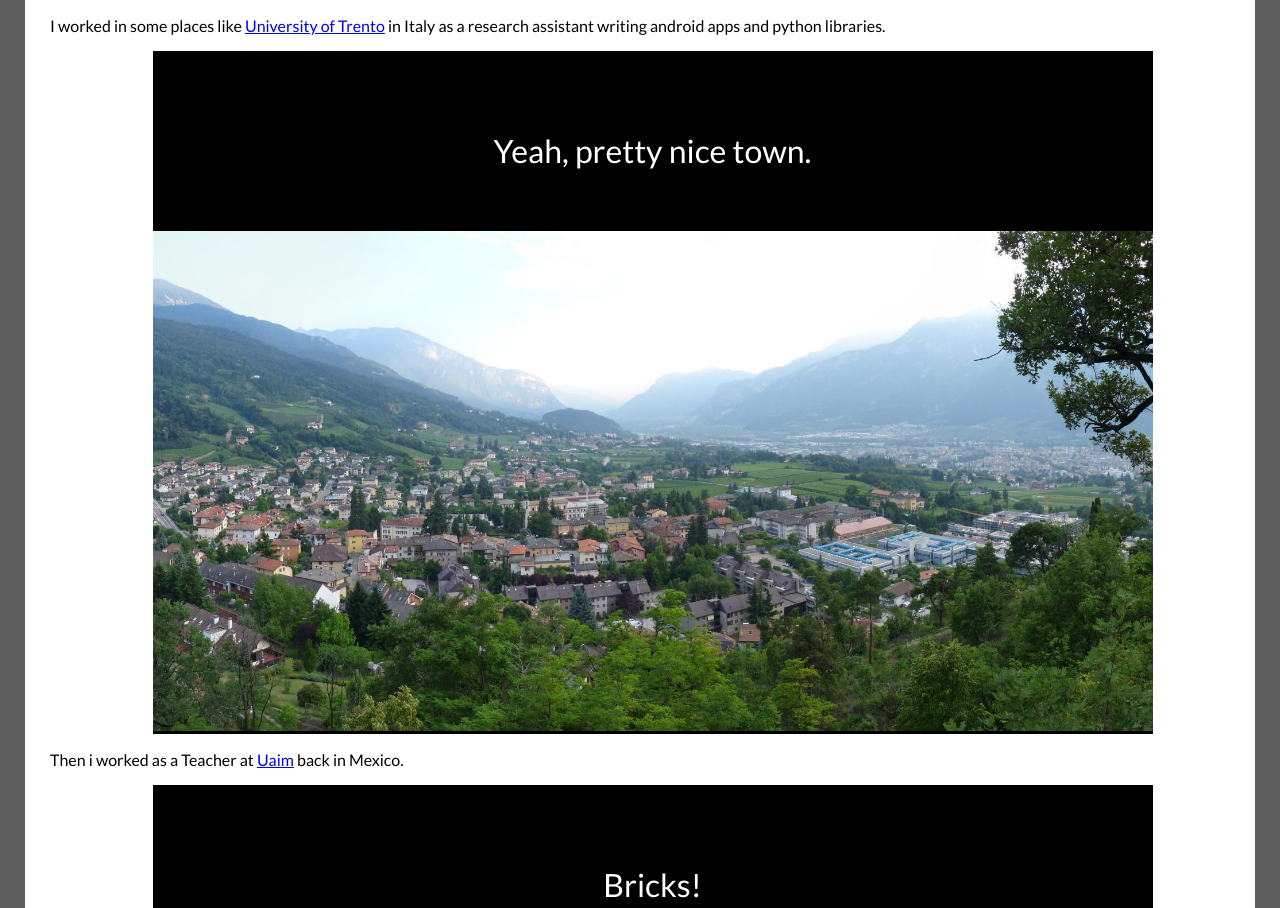
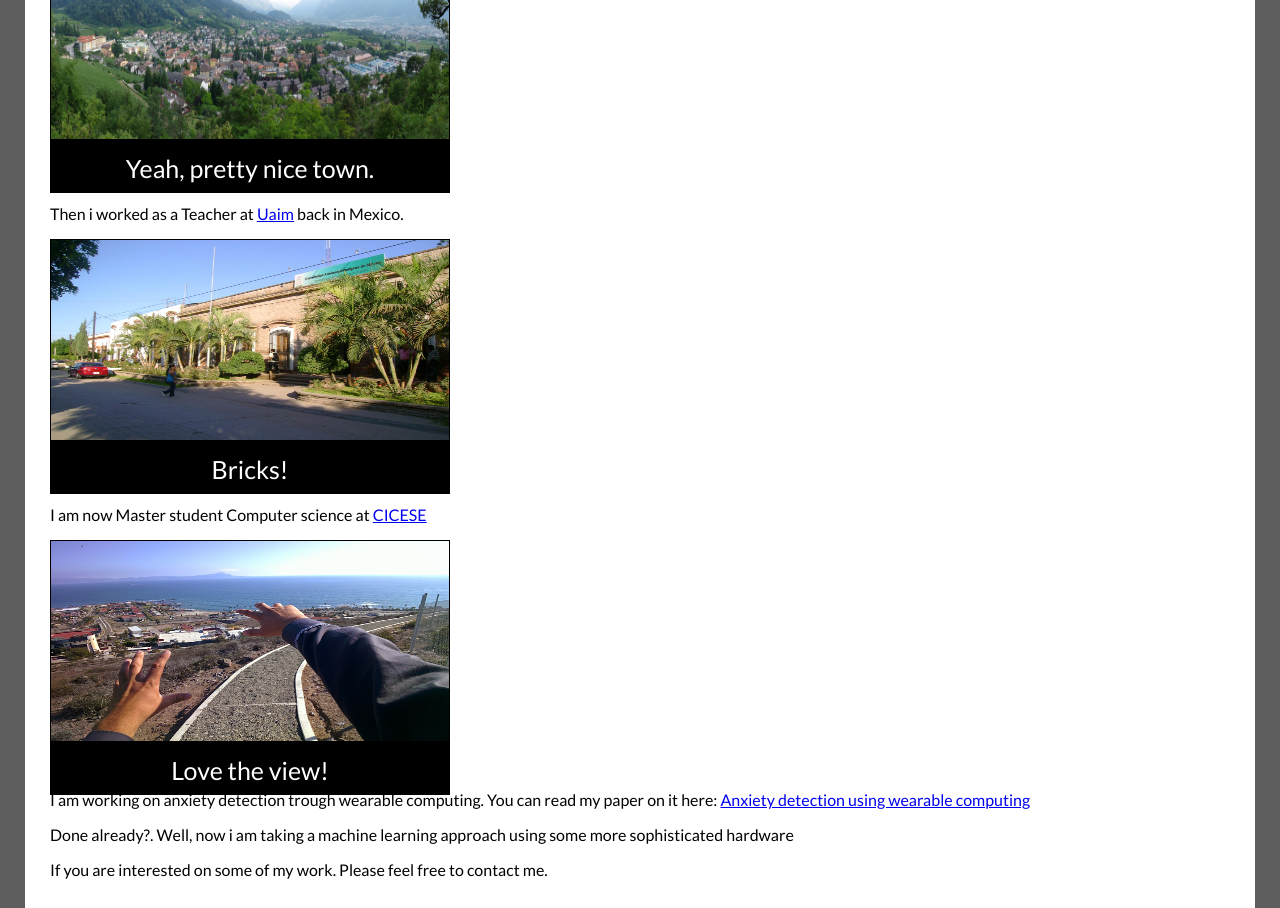
Before and after one commit to panzerfausten/panzermx, a plain HTML site: page public_html/index.html in a window 1280 px wide. Shown: the part 737-1645 px from the top of the page. Drawn offline with Linux system fonts and the light colour scheme.

Commit message:
added JS plugin for photos

```diff
--- /dev/null
+++ b/public_html/css/photoJS.css
@@ -0,0 +1,20 @@
+.photoJSviewer{
+	background-color:black;
+}
+.photoJSCaption{
+	height:50px;
+	color:white;
+        width:100%;
+	font-size:25px;
+	line-height:50px;
+	margin-left:auto;
+	margin-right:auto;
+	text-align:center;
+	display:block;
+}
+.photoJSPhotoholder{
+	display:block;
+}
+.photoJSPhotoholder img{
+	padding: 1px;
+}
--- a/public_html/index.html
+++ b/public_html/index.html
@@ -6,14 +6,16 @@ and open the template in the editor.
 -->
 <html>
     <head>
-        <link  rel="stylesheet" href="css/style.css" type="text/css"/>
         <title>Panzer</title>
         <link rel="icon"
       type="image/png"
       href="img/favicon.png">
         <meta charset="UTF-8">
         <meta name="viewport" content="width=device-width, initial-scale=1.0">
+	<link  rel="stylesheet" href="css/style.css" type="text/css"/>
         <link href='http://fonts.googleapis.com/css?family=Lato' rel='stylesheet' type='text/css'>
+	<link rel="stylesheet" type="text/css" href="css/photoJS.css">
+ 	<script type="text/javascript" src="js/libs/photoJS.js"></script>
     </head>
     <body>
         <header id="upbar">
@@ -30,10 +32,7 @@ and open the template in the editor.
             <div class="chapter" >
                 <p class="chapter-name">Panzer</p>
                 <p> Hey, i am Darien Miranda, (or panzer).
-                    <br>
-
-                                    <div class='photoviewer' style="width:75%  ;margin-left: auto; margin-right: auto;"><div class='photoviewer-description' style="height:180px; width: 600px; line-height: 180px;float:left">That's me!</div><span class='photoviewer-photo' > <img src="img/me_chilling.jpg" width="320" height="180" alt="me_chilling" /></span></div>
-
+ 			<div id="photo_me" class="photoJSviewer" style="height: 250px; width: 400px;"> </div>
 
                 <p style="clear:both">Software engineer and Computer Scientist. I don't know why you are here, but that's great. Kill some time reading some of my stuff.</p>
                 Why panzer?
@@ -47,16 +46,17 @@ and open the template in the editor.
                 <p class="chapter-name">Work</p>
                     <p>I worked in some places like <a href="http://sisl.disi.unitn.it/">University of Trento</a> in Italy as a research assistant writing android apps and python libraries.</p>
 
-                    <div class='photoviewer' style="width:1000px; margin-left: auto; margin-right: auto;"><div class='photoviewer-description' style="height:180px; width: 1000px; line-height: 200px;float:left">Yeah, pretty nice town.</div><span class='photoviewer-photo' > <img src="img/Trento-panorama_Povo.jpg" height="500"  /> </span></div>
+ 		    <div id="photo_trento" class="photoJSviewer" style="height: 250px; width: 400px;"> </div>
                                         <p>Then i worked as a Teacher at <a href="http://www.uaim.mx/">Uaim</a> back in Mexico.</p>
 
 
                     <p></p>
-                    <div class='photoviewer' style="width:1000px; margin-left: auto; margin-right: auto;" style="width:1000px"><div class='photoviewer-description' style="height:180px; width: 1000px; line-height: 200px;float:left">Bricks!</div><span class='photoviewer-photo' ><img src="img/uaim.png" width="1000" height="600" alt="uaim"/> </span></div>
+ 		    <div id="photo_uaim" class="photoJSviewer" style="height: 250px; width: 400px;"> </div>
 
 
                     <p>I am now Master student  Computer science at  <a href="http://www.cicese.edu.mx/">CICESE</a></p>
 
+ 		    <div id="photo_cicese" class="photoJSviewer" style="height: 250px; width: 400px;"> </div>
                     I am working on anxiety detection trough wearable computing. You can read my paper on it here: <a href="files/p34-Miranda.pdf">Anxiety detection using wearable computing</a>
                     <p>Done already?. Well, now i am taking a machine learning approach using some more sophisticated hardware</p>
 
@@ -72,8 +72,8 @@ and open the template in the editor.
 
 
 
+ 		    <div id="photo_captain" class="photoJSviewer" style="height: 450px; width: 350px;"> </div>
 
-                <div class='photoviewer' style="margin-left: auto; margin-right: auto;"><div class='photoviewer-description' style="height:509px; width: 800px; line-height: 509px;float:left">I always wanted to be a pirate</div><span class='photoviewer-photo' ><img src="img/captain_me.jpg" width="339" height="509" alt="captain_me"/></span></div>
             </div>
             <a name="contact"></a>
 
@@ -92,6 +92,12 @@ and open the template in the editor.
             <p id="credits">Darien Miranda 2015.</p>
         </footer>
         </div>
-
+	<script>
+		initPhotoJS("photo_me","img/me_chilling.jpg","That's me!");
+		initPhotoJS("photo_trento","img/Trento-panorama_Povo.jpg","Yeah, pretty nice town.");
+		initPhotoJS("photo_uaim","img/uaim.png","Bricks!");
+		initPhotoJS("photo_captain","img/captain_me.jpg","I always wanted to be a pirate");
+		initPhotoJS("photo_cicese","img/cicese_glass.jpg","Love the view!");
+  	</script>
     </body>
 </html>
--- /dev/null
+++ b/public_html/js/libs/photoJS.js
@@ -0,0 +1,19 @@
+
+
+_photoViewerContent = "<span class='photoJSPhotoholder'></span><footer class='photoJSCaption'></footer>";
+_img = '<img src="?" width="_w" height="_h" alt="_a" />'
+function getImgString(_src,_w,_h,_a){
+	return _img.replace("?",_src).replace("_w",_w).replace("_h",_h).replace("_a",_a);
+}
+function initPhotoJS(_divID,photoURL,caption)   {
+	_photoviewerDiv = document.getElementById(_divID);
+	_h = _photoviewerDiv.clientHeight;
+	_w = _photoviewerDiv.clientWidth;
+	_photoviewerDiv.innerHTML = _photoViewerContent;
+	_photoviewerHolder =  _photoviewerDiv.childNodes[0];
+	_photoviewerCaption =  _photoviewerDiv.childNodes[1];
+	_photoviewerHolder.style.height = _h - 50;
+	_photoviewerHolder.innerHTML = getImgString(photoURL,_w - 2,
+					_h -50,caption);
+	_photoviewerCaption.innerHTML = caption;
+}
```
Also changed, not shown: public_html/img/cicese_glass.jpg (added).
